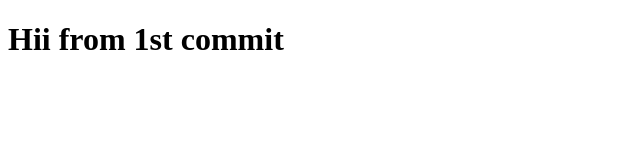
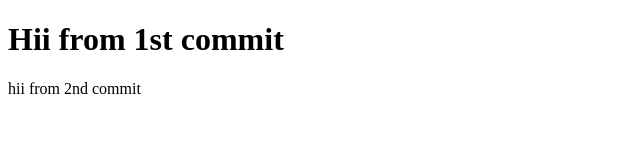
Before and after one commit to tbm02/revert, a plain HTML site: page index.html in a window 1280 px wide. Shown: the whole page, without its empty margins (0-640 px from the left). Drawn offline with Linux system fonts and the light colour scheme.

Commit message:
[pushed 2nd commit]

```diff
--- a/index.html
+++ b/index.html
@@ -8,5 +8,6 @@
 </head>
 <body>
     <h1>Hii from 1st commit</h1>
+    <p>hii from 2nd commit</p>
 </body>
 </html>
```
